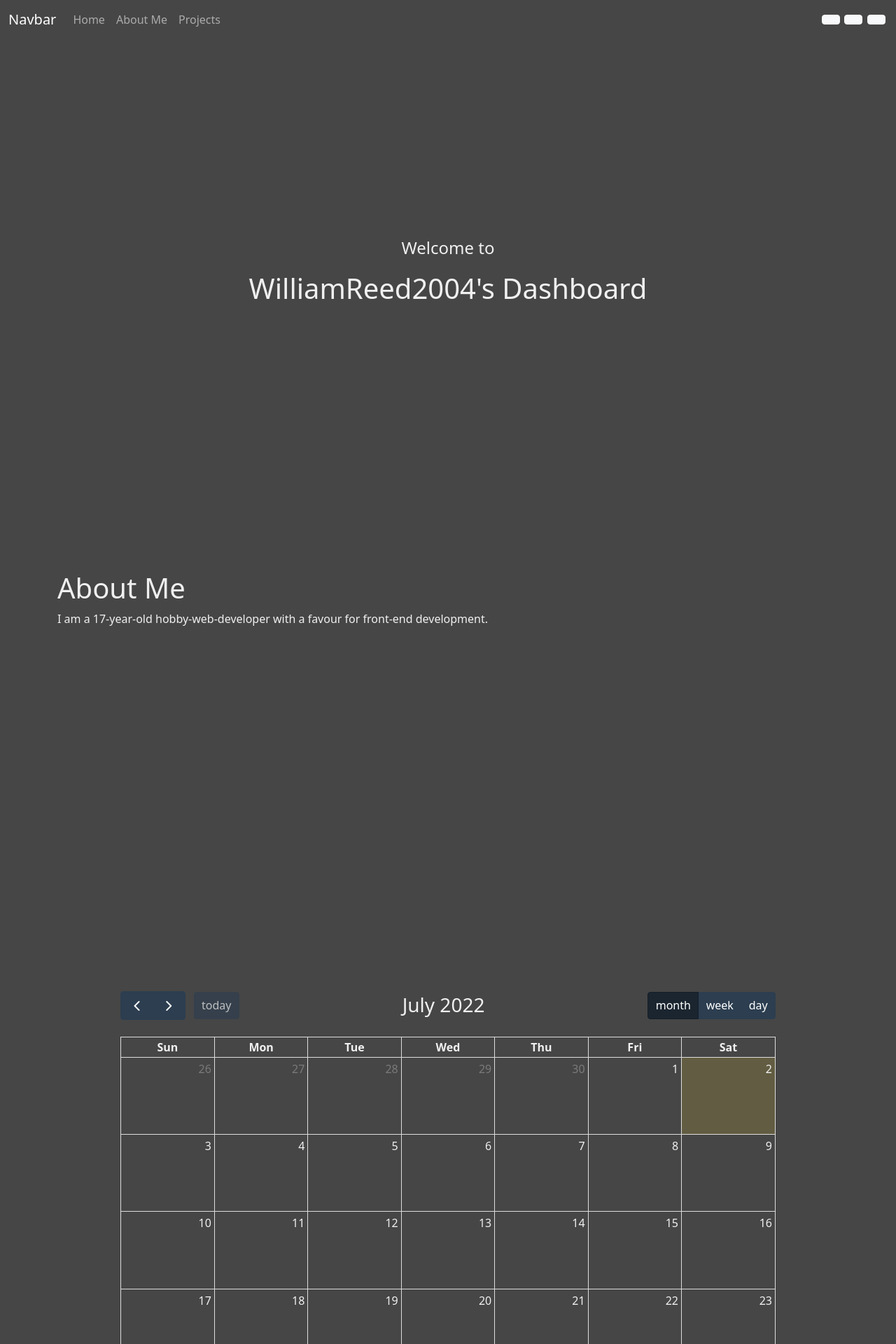
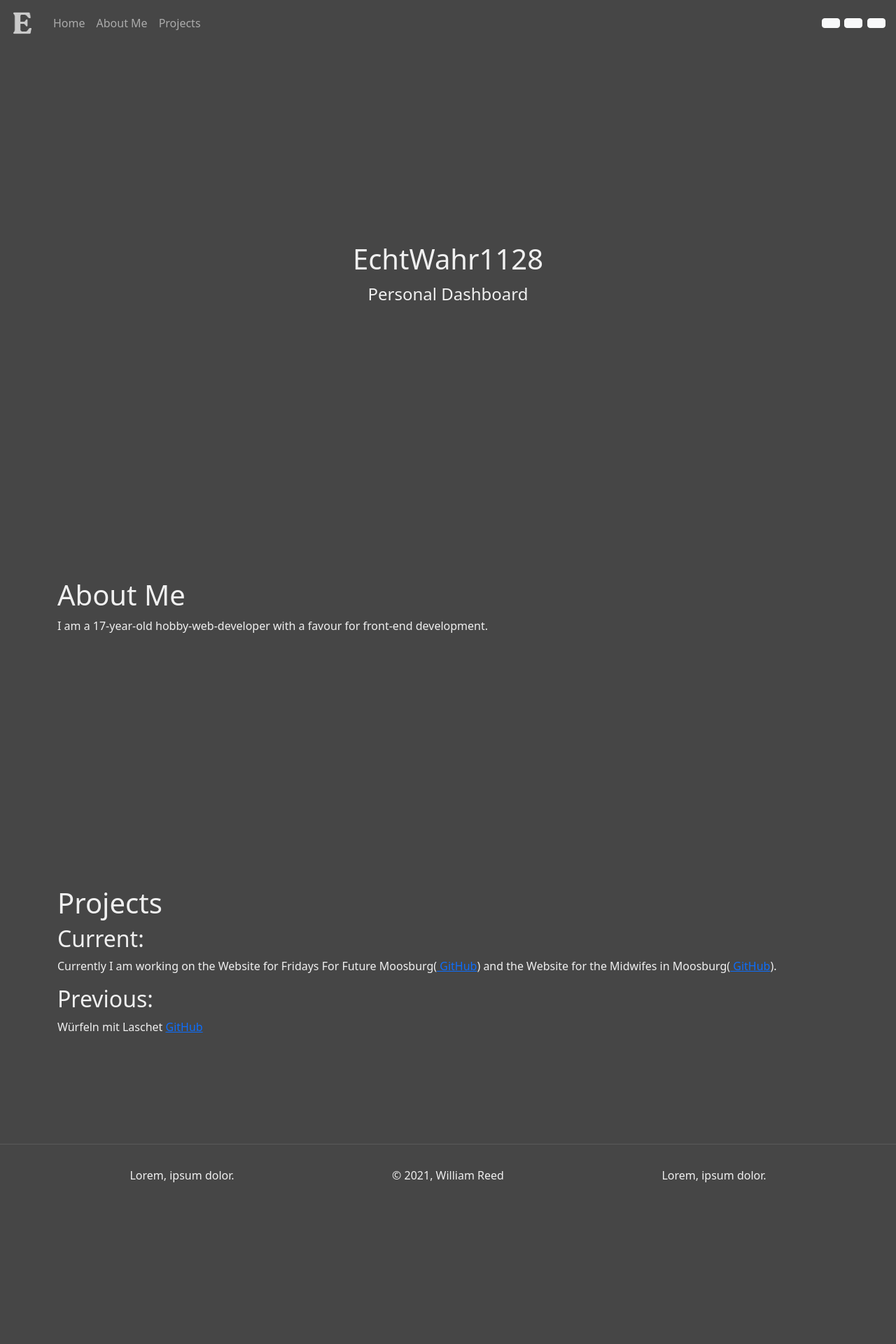
Before and after one commit to rosenclosed/rosedev.de, a PHP site: page / in a window 1280 px wide. Shown: the top 1920 px of the page at 70% size. After the commit the page ends 1689 px from the top, so only its background shows below. Run offline with PHP 8.4, Linux system fonts and the light colour scheme; lists and menus that the app fills with data are empty; some libraries are stand-ins or nearby versions.

Commit message:
added logo, changed text

```diff
--- a/css/main.css
+++ b/css/main.css
@@ -1,3 +1,7 @@
+.hidden {
+  display: none;
+}
+
 html.light-theme {
   --bgcolor: #f0f0f0 !important;
   --textcolor: #0f0f0f !important;
@@ -40,6 +44,11 @@ nav {
 .theme-toggler-icon {
   height: 1em;
   width: auto;
+}
+
+.navbar-img {
+  width: 2em;
+  height: 2em;
 }
 
 .standard-section {
--- a/css/main.scss
+++ b/css/main.scss
@@ -1,38 +1,40 @@
 @charset "UTF-8";
-
+.hidden {
+    display: none;
+}
 
 html.light-theme {
-    --bgcolor        : #f0f0f0 !important;
-    --textcolor      : #0f0f0f !important;
+    --bgcolor: #f0f0f0 !important;
+    --textcolor: #0f0f0f !important;
     --footerlinecolor: #5a5a5a !important;
 }
 
 html.dark-theme {
-    --bgcolor        : #464646 !important;
-    --textcolor      : #f0f0f0 !important;
+    --bgcolor: #464646 !important;
+    --textcolor: #f0f0f0 !important;
     --footerlinecolor: #5a5a5a !important;
 }
 
 html.amoled-theme {
-    --bgcolor        : #000000 !important;
-    --textcolor      : #f0f0f0 !important;
+    --bgcolor: #000000 !important;
+    --textcolor: #f0f0f0 !important;
     --footerlinecolor: #5a5a5a !important;
 }
 
 html {
     background-color: var(--bgcolor);
-    color           : var(--textcolor);
-    transition      : 0.1s;
+    color: var(--textcolor);
+    transition: 0.1s;
 }
 
 body {
     background-color: inherit;
-    color           : inherit;
+    color: inherit;
 }
 
 nav {
-    background-color  : inherit;
-    text-decoration   : none;
+    background-color: inherit;
+    text-decoration: none;
     //border          : 0.5px solid red;
 }
 
@@ -40,27 +42,27 @@ nav {
 //    background-color: var(--textcolor);
 //    color           : var(--bgcolor);
 //}
-
 .theme-toggler-button {
     margin: 0.2em 0.2em 0.2em 0.2em;
 }
 
 .theme-toggler-icon {
     height: 1em;
-    width : auto;
-
+    width: auto;
 }
 
 //body {
 //}
-
+.navbar-img {
+    width: 2em;
+    height: 2em;
+}
 
 .standard-section {
     min-height: 55vh;
     max-height: 65vh;
-
     .container {
-        padding-top  : 40vh;
+        padding-top: 40vh;
         margin-bottom: 10vh;
     }
 }
@@ -68,9 +70,8 @@ nav {
 #welcome {
     min-height: 55vh;
     max-height: 65vh;
-
     .container {
-        padding-top  : 35vh;
+        padding-top: 35vh;
         margin-bottom: 10vh;
     }
 }
@@ -80,15 +81,15 @@ nav {
 }
 
 #my-calendar {
-    margin : 15em 5em 41em 5em;
+    margin: 15em 5em 41em 5em;
     padding: 15em 5em 41em 5em;
 }
 
 #calendar {
     a {
         text-decoration: none;
-        cursor         : default;
-        color          : var(--textcolor);
+        cursor: default;
+        color: var(--textcolor);
     }
 }
 
@@ -109,8 +110,8 @@ footer {
 }
 
 .footer {
-    margin-top    : 21vh;
-    padding-top   : 2em;
+    margin-top: 21vh;
+    padding-top: 2em;
     padding-bottom: 0.5em;
 }
 
@@ -125,15 +126,13 @@ footer {
 @media screen and (max-width: 576px) {
     section:last-of-type {
         .container {
-            padding-top     : 50vh;
+            padding-top: 50vh;
             //padding-bottom: 40vh;
         }
     }
-
     .footer {
         margin-top: 27vh;
     }
-
     @media screen and (max-width: 374px) {
         .footer {
             margin-top: 40vh;
--- a/index.html
+++ b/index.html
@@ -19,8 +19,7 @@
     <script src="./fontawesome-free-5.15.1-web/js/all.min.js"></script>
     <link rel="stylesheet" href="./css/main.css">
     <script>
-
-        document.addEventListener('DOMContentLoaded', function () {
+        document.addEventListener('DOMContentLoaded', function() {
             var calendarEl = document.getElementById('calendar');
 
             var calendar = new FullCalendar.Calendar(calendarEl, {
@@ -37,7 +36,7 @@
 
                 events: 'rer5e4lqalbin76cmdiha4u82k@group.calendar.google.com',
 
-                eventClick: function (arg) {
+                eventClick: function(arg) {
 
                     // opens events in a popup window
                     window.open(arg.event.url, '_blank', 'width=700,height=600');
@@ -50,7 +49,6 @@
 
             calendar.render();
         });
-
     </script>
 </head>
 
@@ -88,10 +86,10 @@
 
     <nav id="navbar-top-level" class="navbar navbar-expand-sm navbar-dark sticky-top">
         <div class="container-fluid">
-            <a href="#welcome" class="navbar-brand">Navbar</a>
-            <button class="navbar-toggler" type="button" data-bs-toggle="collapse"
-                data-bs-target="#navbarSupportedContent" aria-controls="navbarSupportedContent" aria-expanded="false"
-                aria-label="Toggle navigation">
+            <a href="#welcome" class="navbar-brand">
+                <img class="navbar-img" src="./img/e_light.png" alt="E-Logo">
+            </a>
+            <button class="navbar-toggler" type="button" data-bs-toggle="collapse" data-bs-target="#navbarSupportedContent" aria-controls="navbarSupportedContent" aria-expanded="false" aria-label="Toggle navigation">
                 <span class="navbar-toggler-icon"></span>
             </button>
             <div class="collapse navbar-collapse" id="navbarSupportedContent">
@@ -133,8 +131,8 @@
         <div class="container">
             <div class="">
                 <div class="text-center">
-                    <p id="welcometo">Welcome to</p>
-                    <h1>WilliamReed2004's Dashboard</h1>
+                    <h1>EchtWahr1128</h1>
+                    <p id="welcometo">Personal Dashboard</p>
                 </div>
             </div>
         </div>
@@ -149,7 +147,7 @@
         </div>
     </section>
 
-    <section id="my-calendar" class="standard-section">
+    <section id="my-calendar" class="standard-section hidden">
         <div id="calendar" class="container-fluid"></div>
     </section>
 
@@ -158,12 +156,10 @@
             <div class="">
                 <h1>Projects</h1>
                 <h2>Current:</h2>
-                <p>Currently I am working on the Website for Fridays For Future Moosburg. <a
-                        href="https://github.com/fffmoosburg/fffmoosburg.github.io"><i class="fab fa-github"></i> See
-                        more on GitHub</a></p>
+                <p>Currently I am working on the Website for Fridays For Future Moosburg(<a href="https://github.com/fffmoosburg/fffmoosburg.github.io"><i
+                            class="fab fa-github"></i>&nbsp;GitHub</a>) and the Website for the Midwifes in Moosburg(<a href="https://github.com/ReedFamily/hebamme-web"><i class="fab fa-github"></i>&nbsp;GitHub</a>).
+                </p>
                 <h2>Previous:</h2>
-                <p>Website for the Midwifes in Moosburg. <a href="https://github.com/ReedFamily/hebamme-web"><i
-                            class="fab fa-github"></i> GitHub</a></p>
                 <p>Würfeln mit Laschet <a href="https://github.com/WilliamReed2004/wuerfelnmitlaschet"><i
                             class="fab fa-github"></i> GitHub</a></p>
             </div>
```
Also changed, not shown: img/e_dark.png (added), img/e_light.png (added), 1 other file.
